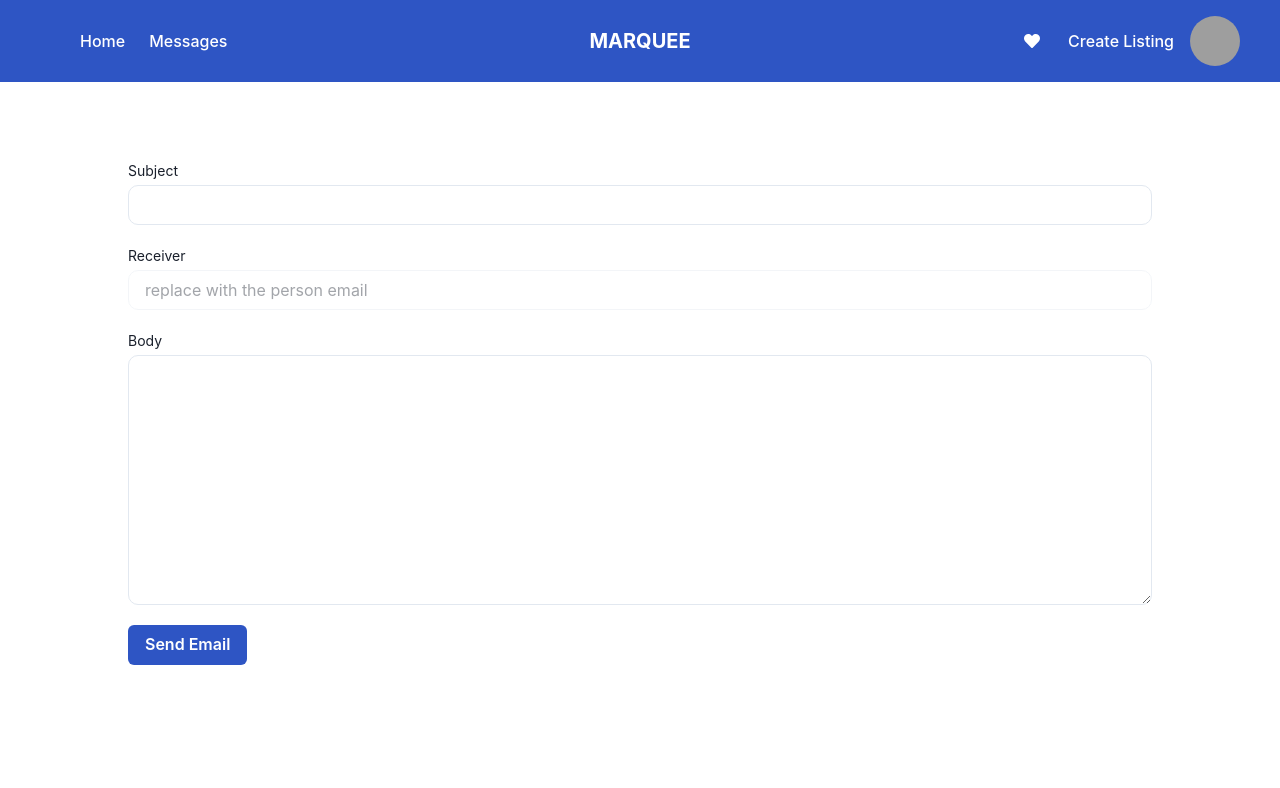
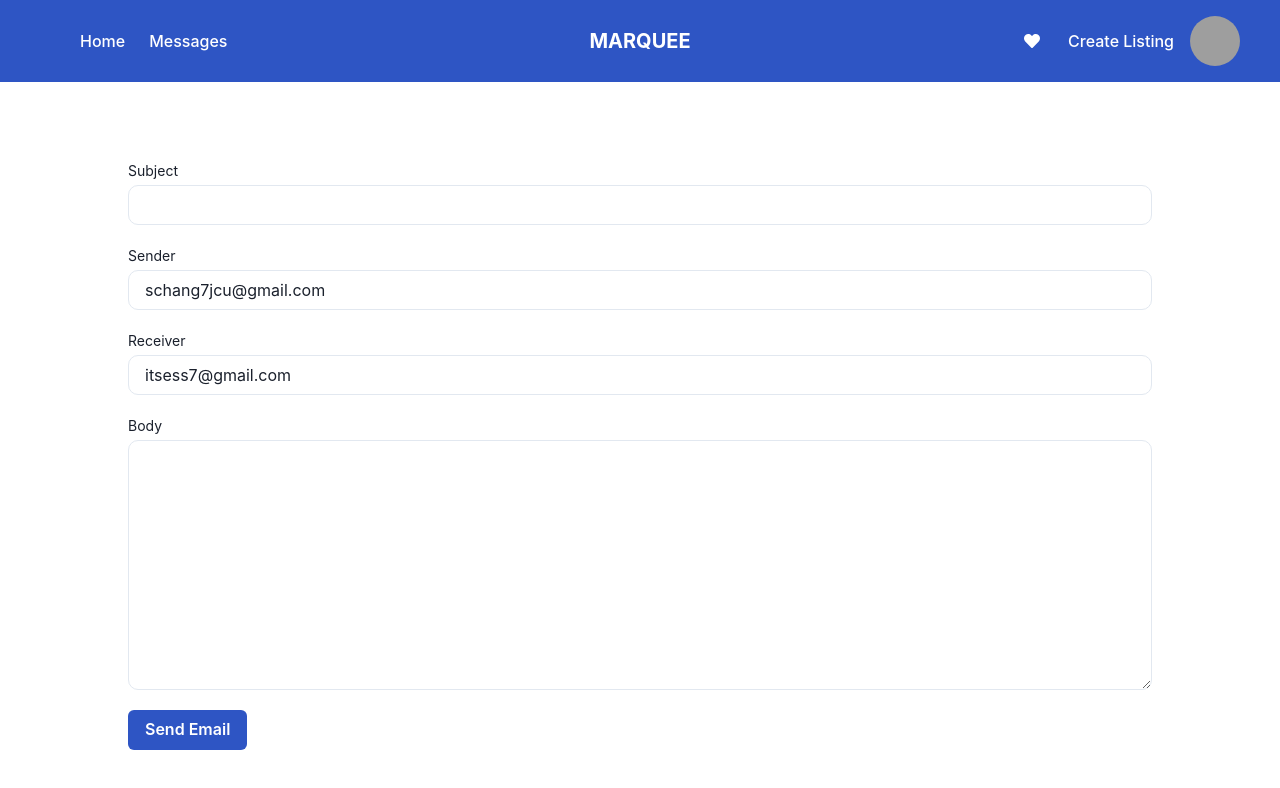
Before and after one commit to soramicha/marquee, a React (Vite) app in the folder packages/frontend/: page /message/create in a window 1280 px wide. Shown: the top 788 px of the page. Built offline with nearby package versions, Linux system fonts and the light colour scheme; grey boxes are pictures that could not be loaded.

Commit message:
implemented emailjs

```diff
--- a/packages/frontend/package.json
+++ b/packages/frontend/package.json
@@ -12,6 +12,7 @@
     },
     "dependencies": {
         "@chakra-ui/react": "^2.10.6",
+        "@emailjs/browser": "^4.4.1",
         "@emotion/react": "^11.14.0",
         "@emotion/styled": "^11.14.0",
         "axios": "^1.7.9",
--- a/packages/frontend/src/pages/SendMessage.jsx
+++ b/packages/frontend/src/pages/SendMessage.jsx
@@ -1,14 +1,42 @@
 import { Center, Box, Text, Button, Input, Textarea } from "@chakra-ui/react"
 import Navbar from "./Navbar";
-import { useState } from "react"
+import { useState, useRef } from "react"
+import emailjs from "@emailjs/browser";
 
 function SendMessage() {
+    // create a ref hook
+    const form = useRef();
+
     const [subject, setSubject] = useState("");
     const [body, setBody] = useState("");
+    const [receiver, setReceiver] = useState("itsess7@gmail.com");
+    const [sender, setSender] = useState("schang7jcu@gmail.com");
 
-    const submitForm = () => {
-        // push into database
-        console.log("Body is:", body, "Subject is:", subject)
+    const submitForm = (e) => {
+        e.preventDefault();
+
+        // emailjs
+        console.log(form.current)
+        console.log(receiver)
+        console.log(sender)
+        if (subject === "" || body === "" || sender === "" || receiver === "") {
+            alert("Unable to submit. Please fill out all parts of the form.");
+          } else {
+            emailjs
+                // service_id,
+              .sendForm("307_marquee", "307_message_template", form.current, "DJvHoVWDs8dtvq1j4")
+              .then(
+                () => {
+                  alert("Email successfully sent");
+                },
+                (error) => {
+                  alert("Email failed to send. " + error.text);
+                }
+              );
+
+            setSubject("");
+            setBody("");
+          }
     }
 
     return <>
@@ -16,8 +44,10 @@ function SendMessage() {
             <Navbar/>
             <Center>
             <Box width="80%" minW="80%">
+            <form ref={form} onSubmit={submitForm}>
             <Text fontSize="sm" mt={40}>Subject</Text>
                 <Input
+                    name="subject"
                     value={subject}
                     onChange={(e) => setSubject(e.target.value)}
                     borderWidth={1}
@@ -29,9 +59,11 @@ function SendMessage() {
                     type="text"
                     required
                 />
-            <Text fontSize="sm" mt={5}>Receiver</Text>
+            <Text fontSize="sm" mt={5}>Sender</Text>
             <Input
-                disabled
+                name="user_send"
+                onChange={(e) => setSender(e.target.value)}
+                required
                 borderWidth={1}
                 borderRadius="10px"
                 color="#black"
@@ -39,12 +71,27 @@ function SendMessage() {
                 mt={1}
                 width="100%"
                 type="text"
-                value="replace with the person email"
+                value={sender}
+            />
+            <Text fontSize="sm" mt={5}>Receiver</Text>
+            <Input
+                name="user_receive"
+                onChange={(e) => setReceiver(e.target.value)}
+                required
+                borderWidth={1}
+                borderRadius="10px"
+                color="#black"
+                backgroundColor="white"
+                mt={1}
+                width="100%"
+                type="text"
+                value={receiver}
             />
 
             <Text fontSize="sm" mt={5}>Body</Text>
             <Textarea
-                alue={body}
+                name="body"
+                value={body}
                 onChange={(e) => setBody(e.target.value)}
                 borderWidth={1}
                 borderRadius="10px"
@@ -57,7 +104,8 @@ function SendMessage() {
                 required
             />
 
-            <Button mb={10} type="submit" mt={5} color="white" bg="#2E55C4" onClick={submitForm}>Send Email</Button>
+            <Button mb={10} type="submit" mt={5} color="white" bg="#2E55C4">Send Email</Button>
+            </form>
             </Box>
             </Center>
         </Box>
```
Also changed, not shown: 2 other files (tests, documents, lock files or other folders).
